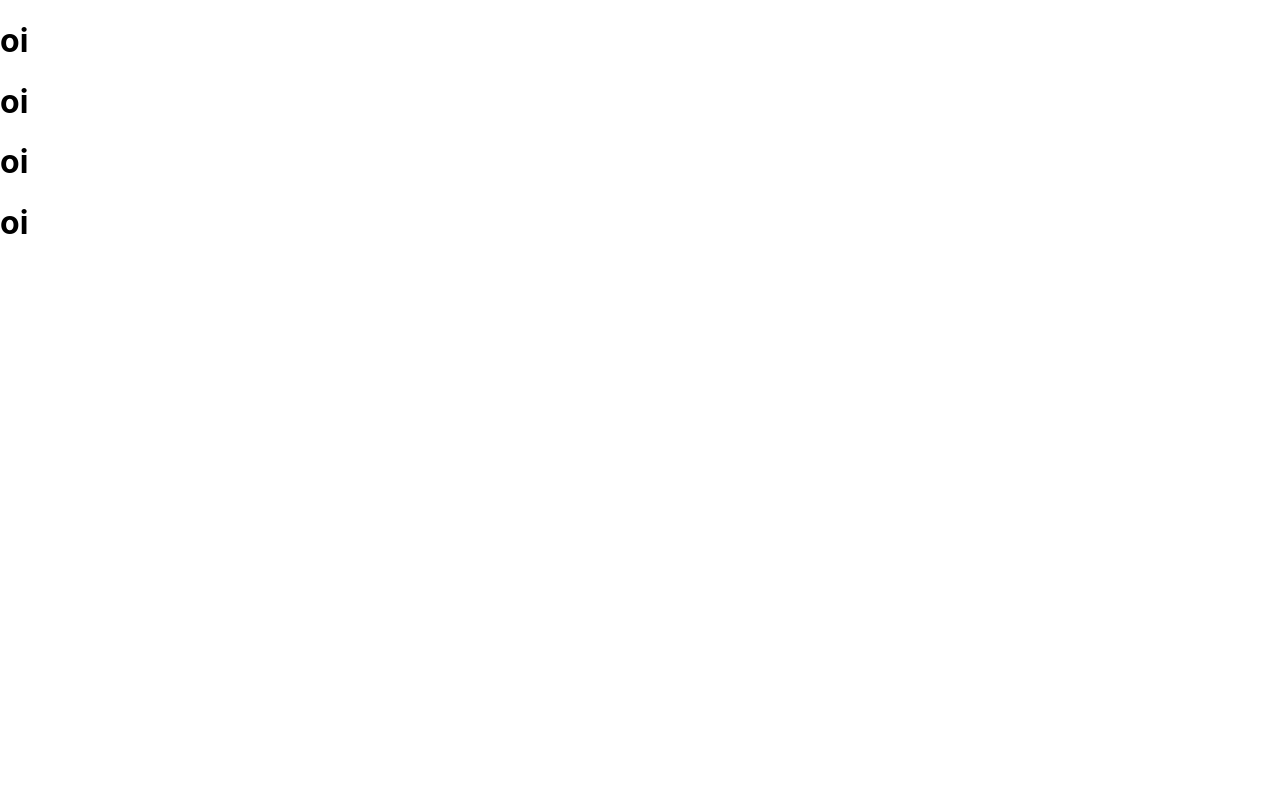
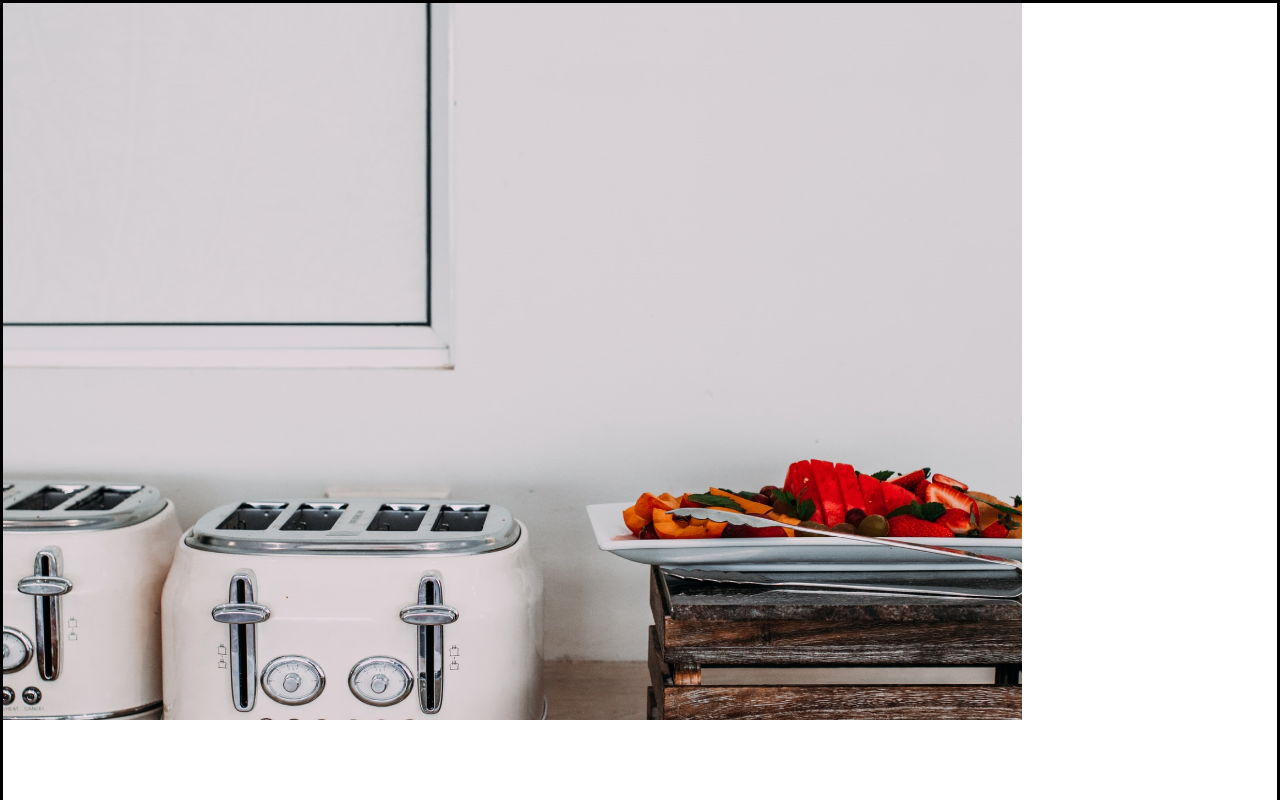
Before and after one commit to Dandara-Aryadne/pair-programming, a React (Create React App) app: page / in a window 1280 px wide. Shown: the top 800 px of the page. Built offline with nearby package versions, Linux system fonts and the light colour scheme.

Commit message:
inserindo a imagem da header

```diff
--- a/src/App.js
+++ b/src/App.js
@@ -3,10 +3,11 @@ import Header from "./components/Header"
 import Main from "./components/Main"
 import Footer from "./components/Footer"
 
+
+
 export default function App(){
   return(
     <>
-    <h1>oi</h1>
     < Header />
     < Main />
     <Footer />
--- a/src/components/Header.js
+++ b/src/components/Header.js
@@ -1,9 +1,29 @@
 import React from "react";
+import styled from "styled-components"
+import { createGlobalStyle } from "styled-components";
+import BackImg from "../img/headerOne.png"
+
+const GlobalStyle = createGlobalStyle`
+ *{
+    margin:0;
+    padding:0;
+    box-sizing:border-box;
+ }
+`
+const Header = styled.header`
+  border:solid;
+  width:100%;
+  height:110vh;
+  background-image:url(${BackImg});
+  background-size:80%;
+  background-repeat: no-repeat;
+`
 
 export default function App(){
   return(
-    <>
-    <h1>oi</h1>
-    </>
+    <Header>
+        <GlobalStyle/>
+
+    </Header>
   )
 }
```
Also changed, not shown: src/img/headerOne.png (added).
